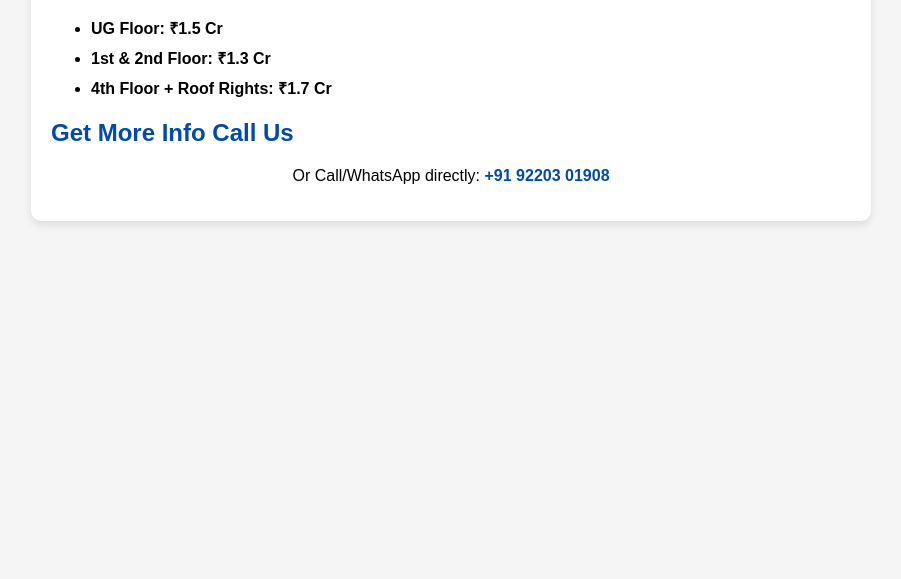
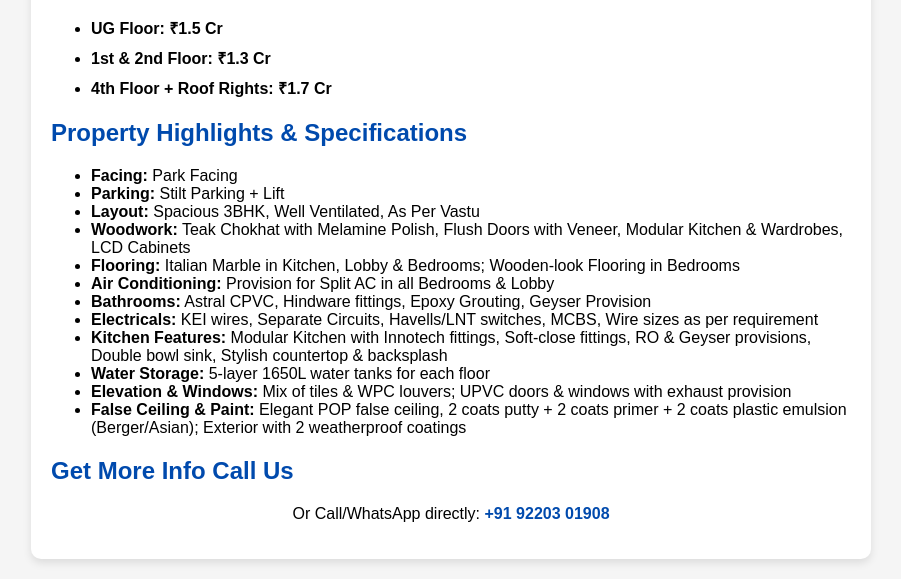
Before and after one commit to manishpanchal261-arch/holdingpropertysec21, a plain HTML site: page index.html in a window 1280 px wide. Shown: the part 1178-1757 px from the top of the page, without its empty margins (189-1090 px from the left). Before the commit the page ends 1419 px from the top, so only its background shows below. Drawn offline with Linux system fonts and the light colour scheme.

Commit message:
Update index.html

```diff
--- a/index.html
+++ b/index.html
@@ -46,6 +46,21 @@
         <li>1st & 2nd Floor: ₹1.3 Cr</li>
         <li>4th Floor + Roof Rights: ₹1.7 Cr</li>
     </ul>
+    <h2>Property Highlights & Specifications</h2>
+    <ul class="spec-list">
+        <li><strong>Facing:</strong> Park Facing</li>
+        <li><strong>Parking:</strong> Stilt Parking + Lift</li>
+        <li><strong>Layout:</strong> Spacious 3BHK, Well Ventilated, As Per Vastu</li>
+        <li><strong>Woodwork:</strong> Teak Chokhat with Melamine Polish, Flush Doors with Veneer, Modular Kitchen & Wardrobes, LCD Cabinets</li>
+        <li><strong>Flooring:</strong> Italian Marble in Kitchen, Lobby & Bedrooms; Wooden-look Flooring in Bedrooms</li>
+        <li><strong>Air Conditioning:</strong> Provision for Split AC in all Bedrooms & Lobby</li>
+        <li><strong>Bathrooms:</strong> Astral CPVC, Hindware fittings, Epoxy Grouting, Geyser Provision</li>
+        <li><strong>Electricals:</strong> KEI wires, Separate Circuits, Havells/LNT switches, MCBS, Wire sizes as per requirement</li>
+        <li><strong>Kitchen Features:</strong> Modular Kitchen with Innotech fittings, Soft-close fittings, RO & Geyser provisions, Double bowl sink, Stylish countertop & backsplash</li>
+        <li><strong>Water Storage:</strong> 5-layer 1650L water tanks for each floor</li>
+        <li><strong>Elevation & Windows:</strong> Mix of tiles & WPC louvers; UPVC doors & windows with exhaust provision</li>
+        <li><strong>False Ceiling & Paint:</strong> Elegant POP false ceiling, 2 coats putty + 2 coats primer + 2 coats plastic emulsion (Berger/Asian); Exterior with 2 weatherproof coatings</li>
+    </ul>
 
     <h2>Get More Info Call Us</h2>
 
```
